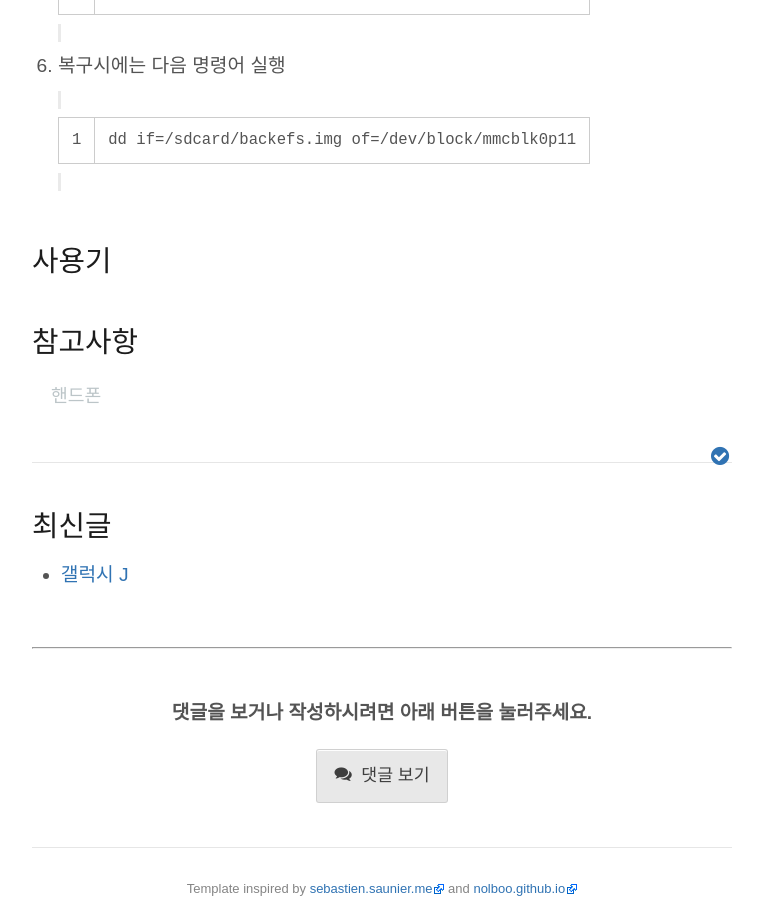
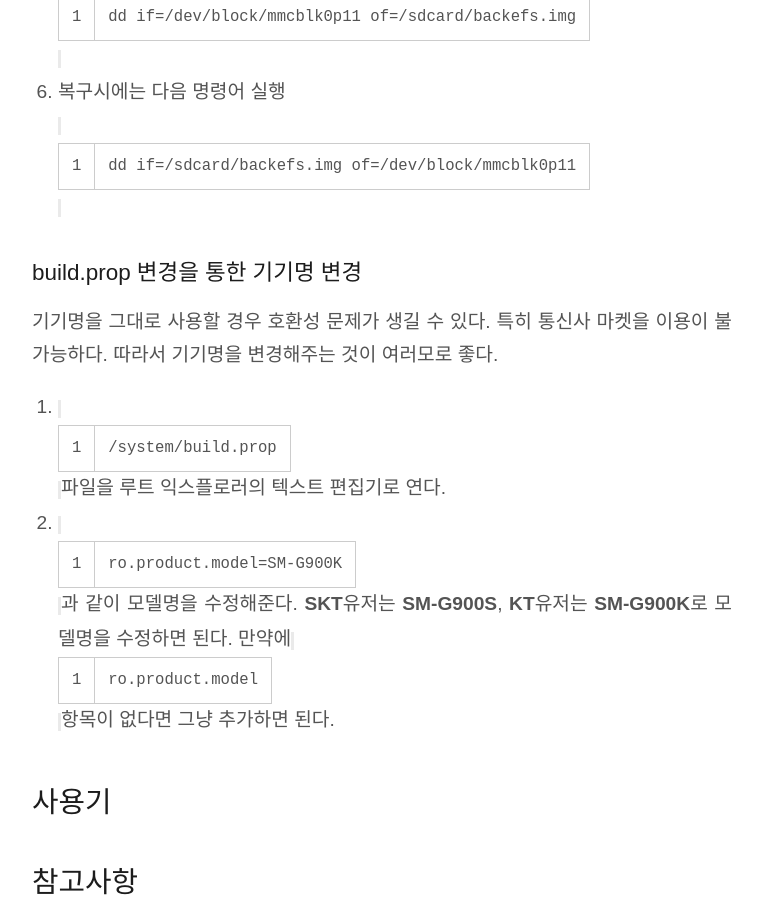
Before and after one commit to kalkin7/wiki, a Jekyll site: the page built from _posts/2014-10-26-galaxy-j.md, in a window 1280 px wide and 900 px high, scrolled down 10945 px. Shown: the whole window, without its empty margins (258-1021 px from the left). Built offline with Jekyll 4.4.1, drawn with Linux system fonts in a browser that asks for light colours; some of the changed text lies outside the part shown.

Commit message:
Wiki Update

```diff
--- a/_posts/2014-10-26-galaxy-j.md
+++ b/_posts/2014-10-26-galaxy-j.md
@@ -251,7 +251,12 @@ http://cafe.naver.com/refurbishfactory/930
 
 
 
+### build.prop 변경을 통한 기기명 변경
 
+기기명을 그대로 사용할 경우 호환성 문제가 생길 수 있다. 특히 통신사 마켓을 이용이 불가능하다. 따라서 기기명을 변경해주는 것이 여러모로 좋다.
+
+1. `/system/build.prop` 파일을 루트 익스플로러의 텍스트 편집기로 연다.
+2. `ro.product.model=SM-G900K` 과 같이 모델명을 수정해준다. **SKT**유저는 **SM-G900S**, **KT**유저는 **SM-G900K**로 모델명을 수정하면 된다. 만약에 `ro.product.model` 항목이 없다면 그냥 추가하면 된다.
 
 
 
```
